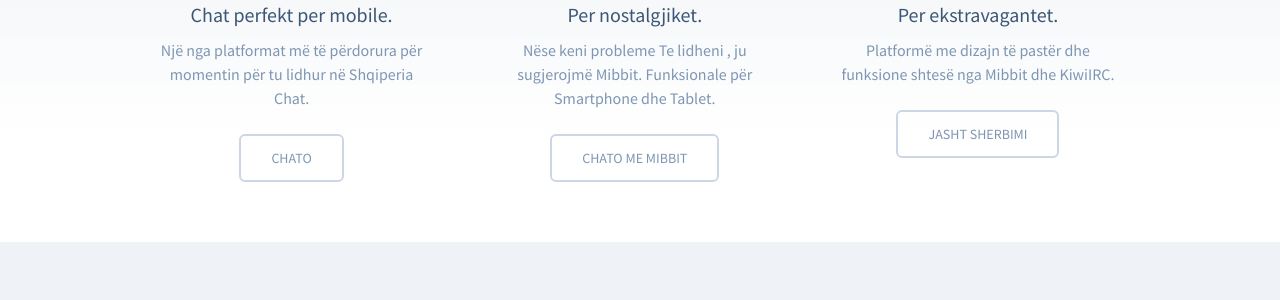
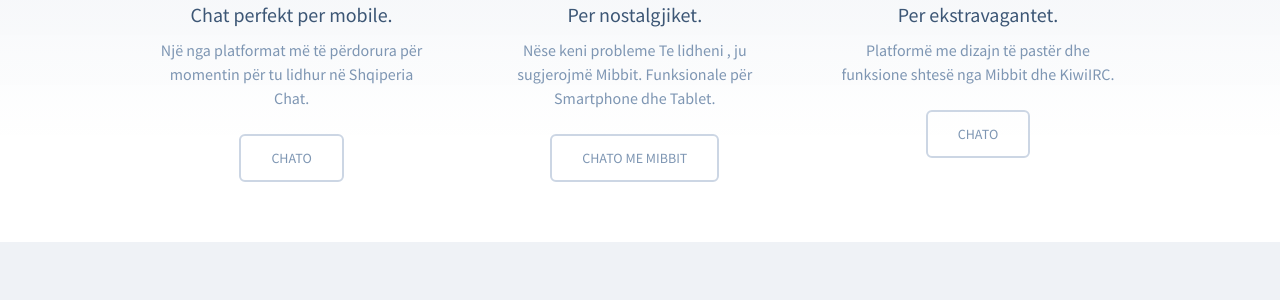
Before and after one commit to AlbnetworkOrg/albnetworkorg.github.io, a Jekyll site: the page built from index.html, in a window 1280 px wide. Shown: the part 723-1023 px from the top of the page. Built offline with Jekyll 4.4.1, drawn with Linux system fonts in a browser that asks for light colours.

Commit message:
Update actions.html

```diff
--- a/_includes/actions.html
+++ b/_includes/actions.html
@@ -18,7 +18,7 @@
       <h3>KiwiIRC</h3>
       <h4>Per ekstravagantet.</h4>
       <p>Platformë me dizajn të pastër dhe funksione shtesë nga Mibbit dhe KiwiIRC.</p>
-      <a href="https://kiwi.albnetwork.org" class="Button">Jasht Sherbimi</a>
+      <a href="https://kiwi.albnetwork.org/" class="Button">Chato</a>
     </div>
   </div>
 </div>
```
